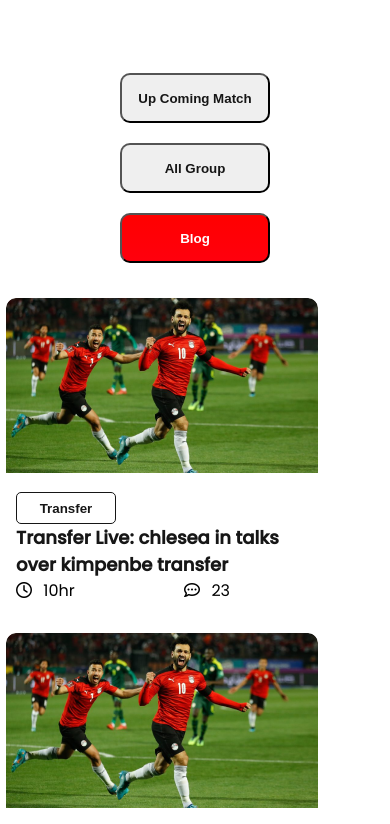
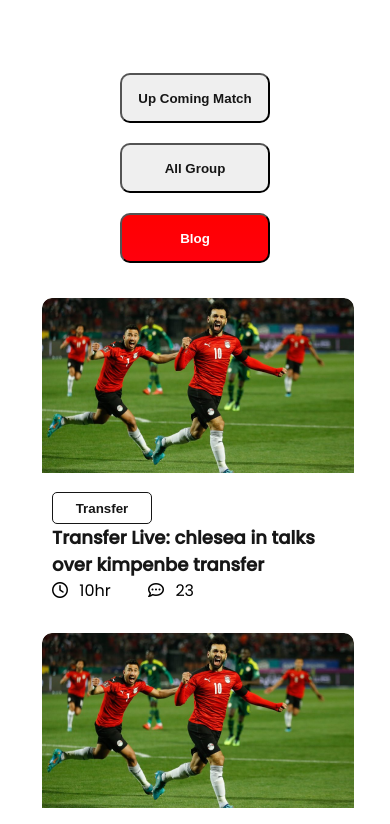
Before and after one commit to nazmulhasan8/assignment-hero-second, a plain HTML site: page index.html in a window 390 px wide. Shown: the part 930-1754 px from the top of the page. Drawn offline with Linux system fonts and the light colour scheme.

Commit message:
Assignment-Hero-Second

```diff
--- a/styles/style.css
+++ b/styles/style.css
@@ -229,7 +229,8 @@ hr {
   }
   .main-content-blogs {
     grid-column: 1 / -1;
-    grid-template-columns: repeat(1, 1fr);
+    display: flex;
+    flex-direction: column;
     align-items: center;
     justify-content: center;
   }
```
